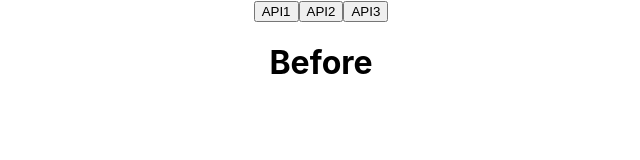
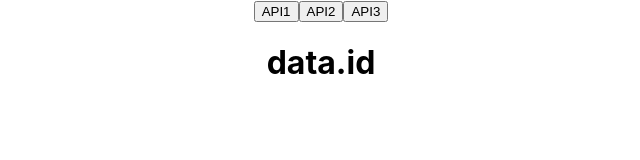
Before and after one commit to innovationacademy-kr/42cabi_admin, a React (Create React App) app in the folder frontend/: page / in a window 1280 px wide. Shown: the top 160 px of the page, without its empty margins (319-959 px from the left). Built offline with nearby package versions, Linux system fonts and the light colour scheme.

Commit message:
:tada: test

```diff
--- a/frontend/src/App.tsx
+++ b/frontend/src/App.tsx
@@ -31,6 +31,7 @@ function App() {
       .get(url)
       .then((res) => {
         console.log(res);
+        console.log(data);
         setData(res.data);
       })
       .catch((e) => console.error(e));
@@ -56,7 +57,7 @@ function App() {
       <button onClick={handleAPI2}>API2</button>
       <button onClick={handleAPI3}>API3</button>
       <div>
-        <h1>{data}</h1>
+        <h1>data.id</h1>
       </div>
     </div>
   );
```
Also changed, not shown: 1 other file (tests, documents, lock files or other folders).
